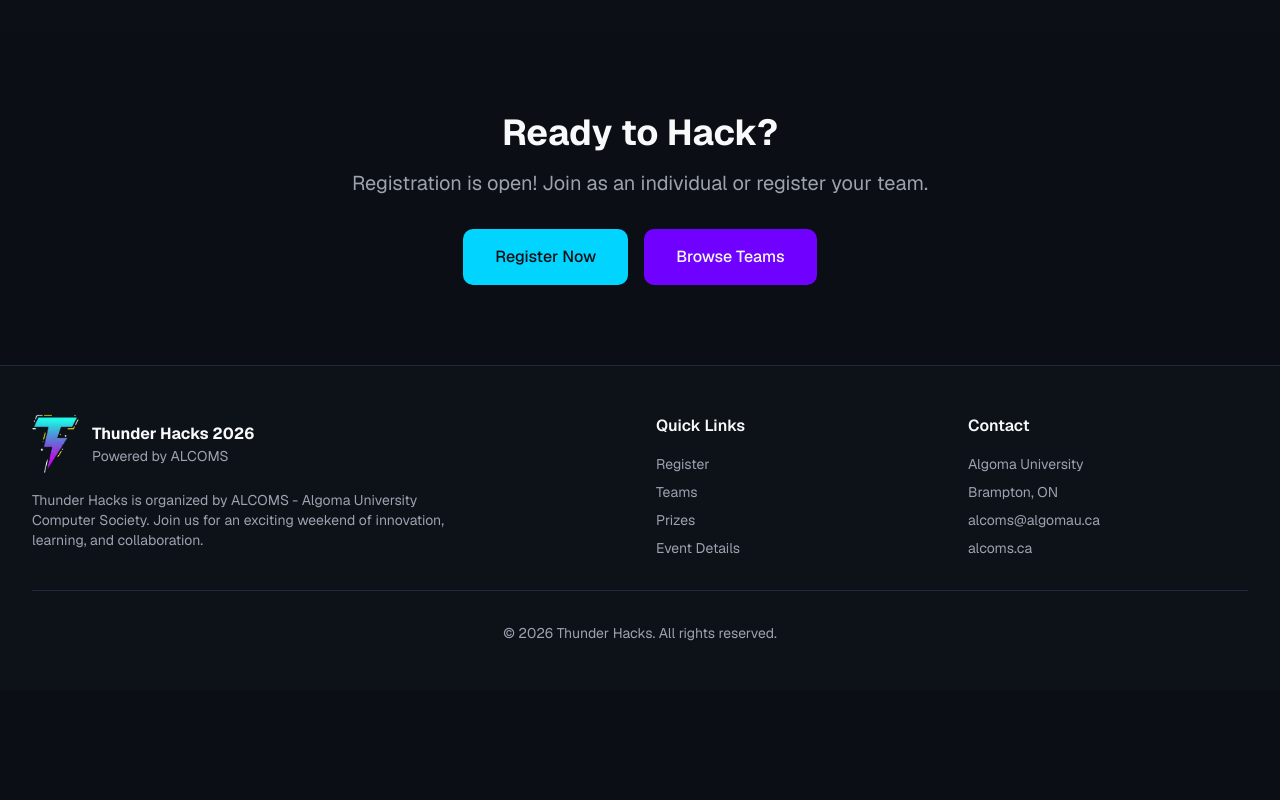
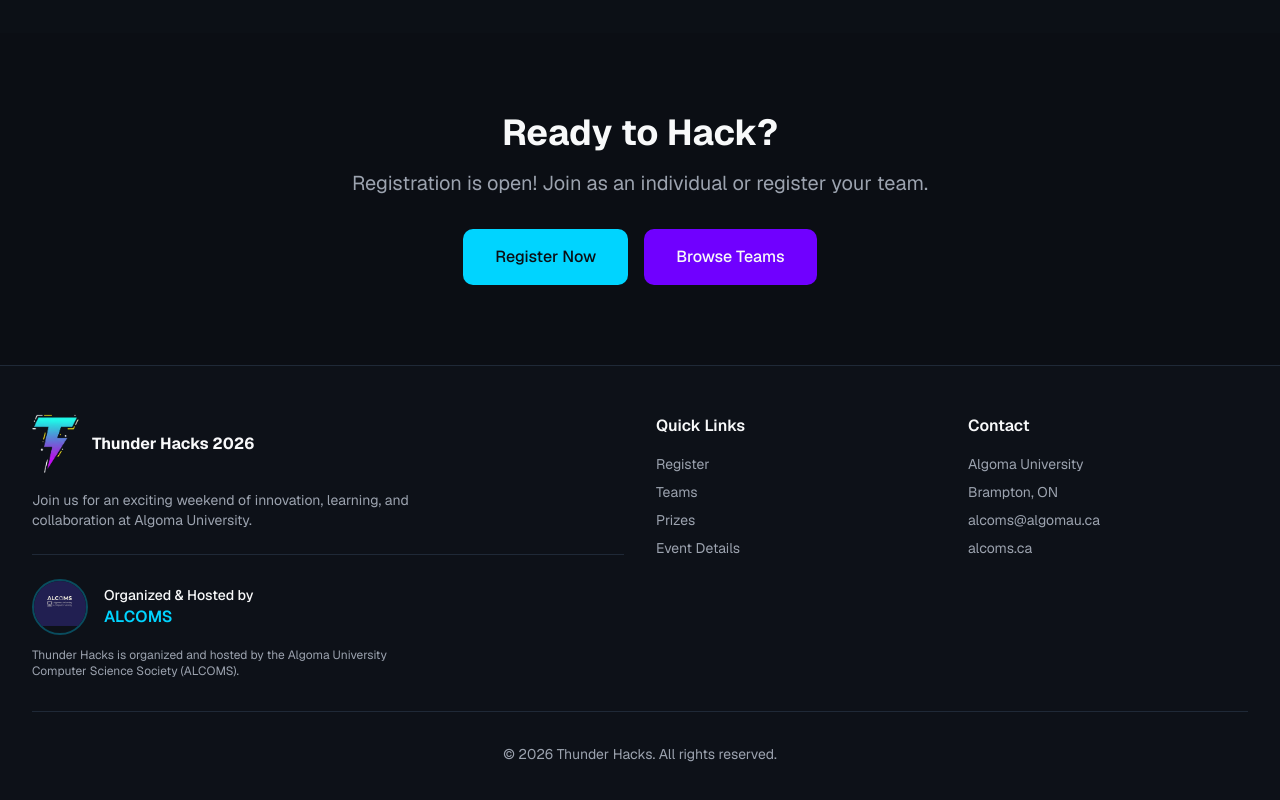
Before and after one commit to minhajuddinm/thunderhacks-2026, a Next.js app: page / in a window 1280 px wide. Shown: the part 1566-2366 px from the top of the page. Before the commit the page ends 2257 px from the top, so only its background shows below. Built offline with nearby package versions, Linux system fonts and the light colour scheme.

Commit message:
feat: enhance footer credit for ALCOMS
Add "Organized & Hosted by" section with ALCOMS logo and link.

Co-authored-by: Muhammad Minhajuddin <170195221+Miniman4520@users.noreply.github.com>

```diff
--- a/components/footer.tsx
+++ b/components/footer.tsx
@@ -16,13 +16,47 @@ export function Footer() {
               />
               <div>
                 <div className="font-bold text-foreground">Thunder Hacks 2026</div>
-                <div className="text-sm text-muted-foreground">Powered by ALCOMS</div>
               </div>
             </div>
-            <p className="text-muted-foreground text-sm max-w-md">
-              Thunder Hacks is organized by ALCOMS - Algoma University Computer Society.
-              Join us for an exciting weekend of innovation, learning, and collaboration.
+            <p className="text-muted-foreground text-sm max-w-md mb-6">
+              Join us for an exciting weekend of innovation, learning, and collaboration at Algoma University.
             </p>
+
+            {/* ALCOMS Credit Section */}
+            <div className="border-t border-border pt-6">
+              <div className="flex items-center gap-4 mb-3">
+                <a
+                  href="https://alcoms.ca"
+                  target="_blank"
+                  rel="noopener noreferrer"
+                  className="block flex-shrink-0"
+                >
+                  <div className="w-14 h-14 rounded-full overflow-hidden border-2 border-[#00D4FF]/30 hover:border-[#00D4FF] transition-colors">
+                    <Image
+                      src="/images/alcoms-logo.jpg"
+                      alt="ALCOMS - Algoma University Computer Society"
+                      width={56}
+                      height={56}
+                      className="object-cover scale-125"
+                    />
+                  </div>
+                </a>
+                <div>
+                  <p className="text-sm font-medium text-foreground">Organized & Hosted by</p>
+                  <a
+                    href="https://alcoms.ca"
+                    target="_blank"
+                    rel="noopener noreferrer"
+                    className="text-[#00D4FF] hover:text-[#00D4FF]/80 font-semibold transition-colors"
+                  >
+                    ALCOMS
+                  </a>
+                </div>
+              </div>
+              <p className="text-muted-foreground text-xs max-w-sm">
+                Thunder Hacks is organized and hosted by the Algoma University Computer Science Society (ALCOMS).
+              </p>
+            </div>
           </div>
 
           <div>
```
